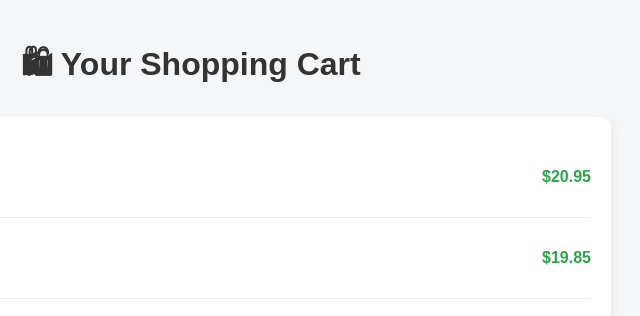
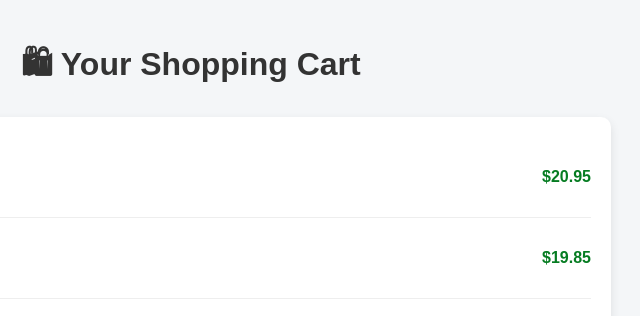
Before and after one commit to alavalapatikishore/Aug-html-css-js-projects, a plain HTML site: page my amazon website/cart.html in a window 1280 px wide. Shown: the top 316 px of the page, 449-1089 px from the left. Drawn offline with Linux system fonts and the light colour scheme; files whose address does not match are found by name.

Commit message:
color changes

```diff
--- a/my amazon website/cart.html
+++ b/my amazon website/cart.html
@@ -41,7 +41,7 @@
     }
     .item-price {
       font-weight: bold;
-      color: #28a745;
+      color: #067c22;
     }
     .total {
       text-align: right;
```
